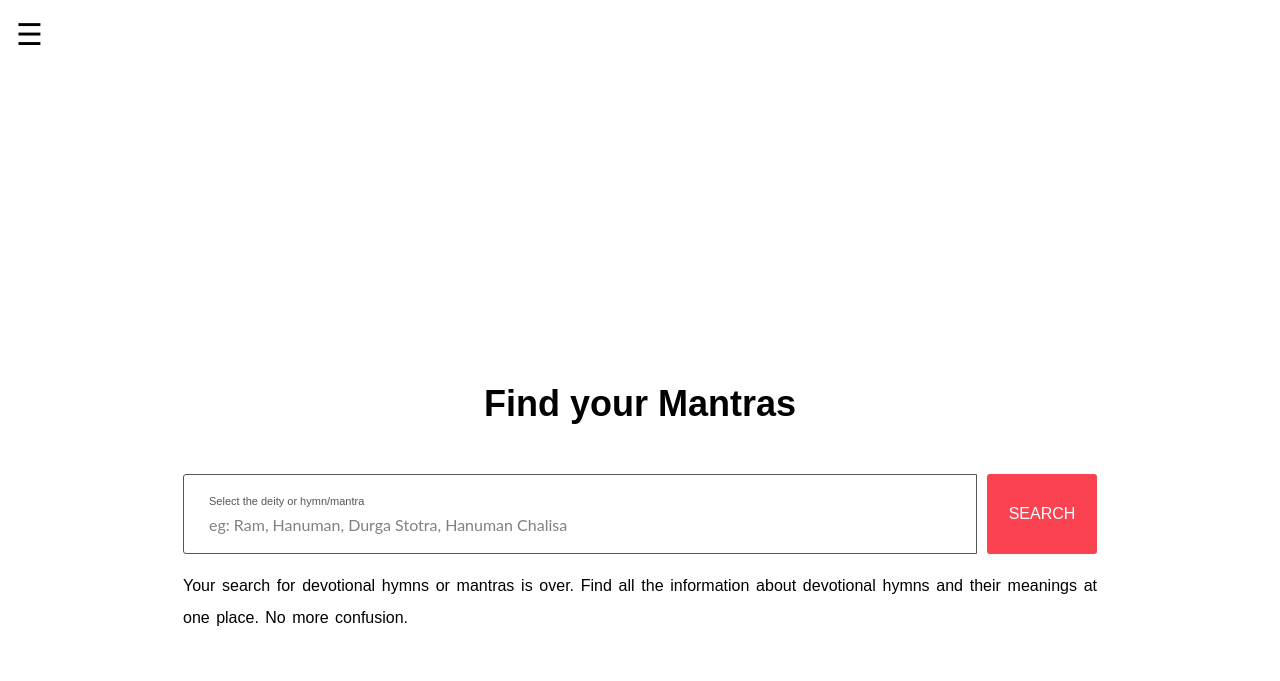
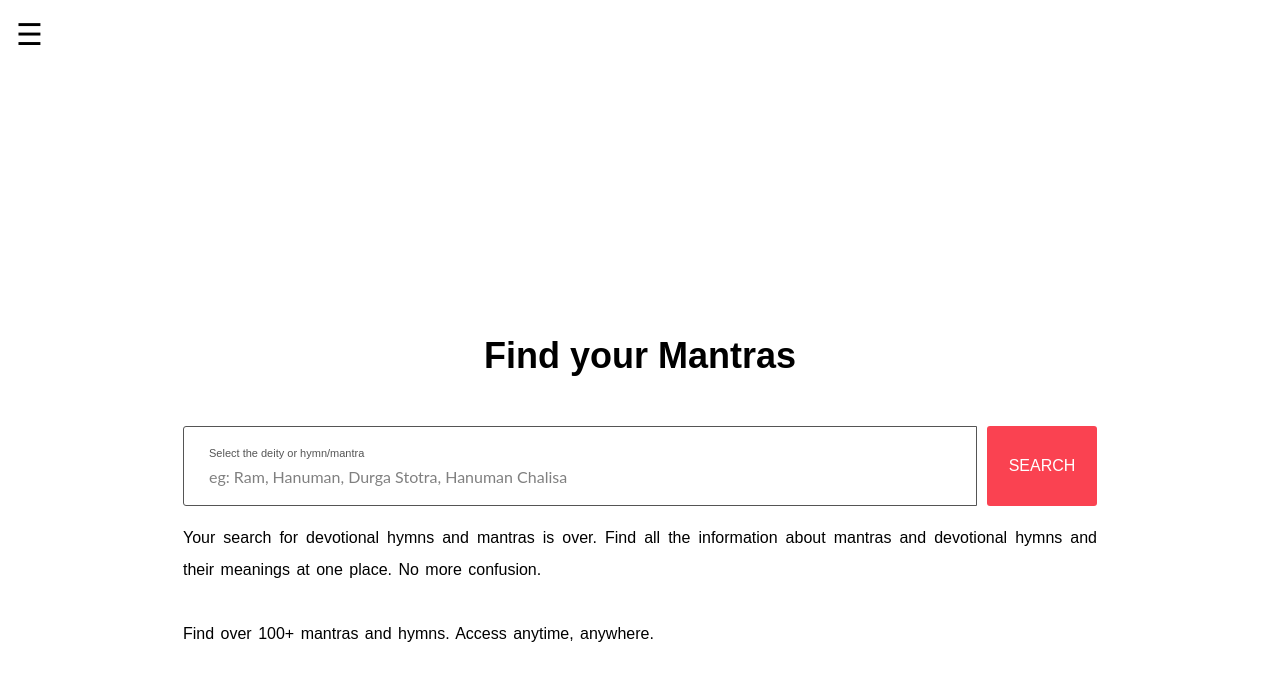
Before and after one commit to abhishekdjoshi/abhishekdjoshi.kclstr.io, a Jekyll site: the page index.html, which Jekyll copies as it is, in a window 1280 px wide and 900 px high. Shown: the top 681 px of the window. Built offline with Jekyll 4.4.1, drawn with Linux system fonts in a browser that asks for light colours.

Commit message:
Update index.html

```diff
--- a/index.html
+++ b/index.html
@@ -202,9 +202,10 @@
         </div>
         <div class="cities">
           <p>
-            Your search for devotional hymns or mantras is over. Find all the
-            information about devotional hymns and their meanings at one place.
-            No more confusion.
+            Your search for devotional hymns and mantras is over. Find all the
+            information about mantras and devotional hymns and their meanings at one place.
+            No more confusion. <br /><br />
+           Find over 100+ mantras and hymns. Access anytime, anywhere. <br /><br />
           </p>
         </div>
       </form>
```
